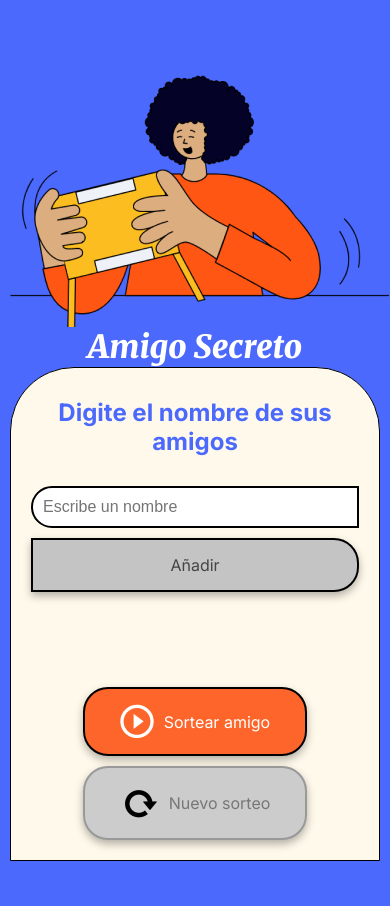
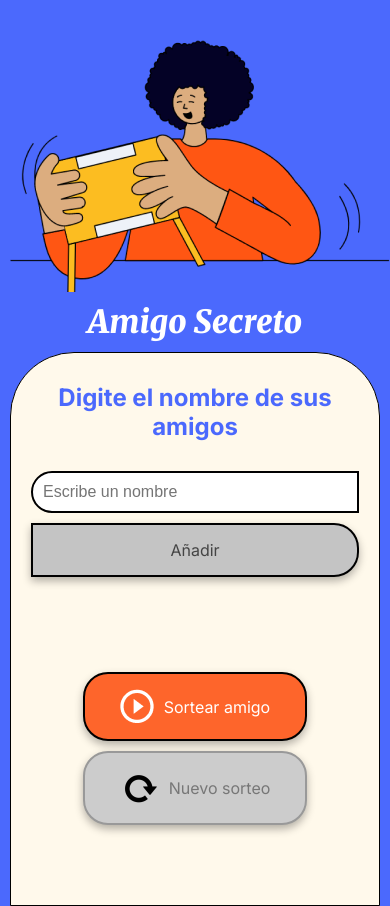
Before and after one commit to Aquatimez1991/Amigo-secreto, a plain HTML site: page index.html in a window 390 px wide. Shown: the top 906 px of the page. Before the commit the page ends 861 px from the top, so only its background shows below. Drawn offline with nearby package versions, Linux system fonts and the light colour scheme.

Commit message:
Agrega espacios entre el banner

```diff
--- a/style.css
+++ b/style.css
@@ -38,7 +38,7 @@ body {
     flex-direction: column-reverse;
     justify-content: center;
     align-items: center;
-    padding: 40px 0 0;
+    padding: 5px 0 0;
 }
 
 
@@ -53,6 +53,7 @@ body {
     align-items: center;
     padding: 20px;
     width: 100%;
+    padding-bottom: 50px;
 }
 
 /* Títulos */
@@ -233,11 +234,13 @@ ul {
         flex-direction: column-reverse;
         align-items: center;
         justify-content: center;
+        gap: 10px;
     }
 
     .main-title {
         font-size: 32px;
         text-align: center;
+        margin-bottom: 10px;
     }
 
     .section-title {
@@ -252,6 +255,10 @@ ul {
     .input-name {
         width: 100%;
         margin-bottom: 10px;
+    }
+
+    .input-section {
+        padding-bottom: 80px;
     }
 
     .button-container {
```
